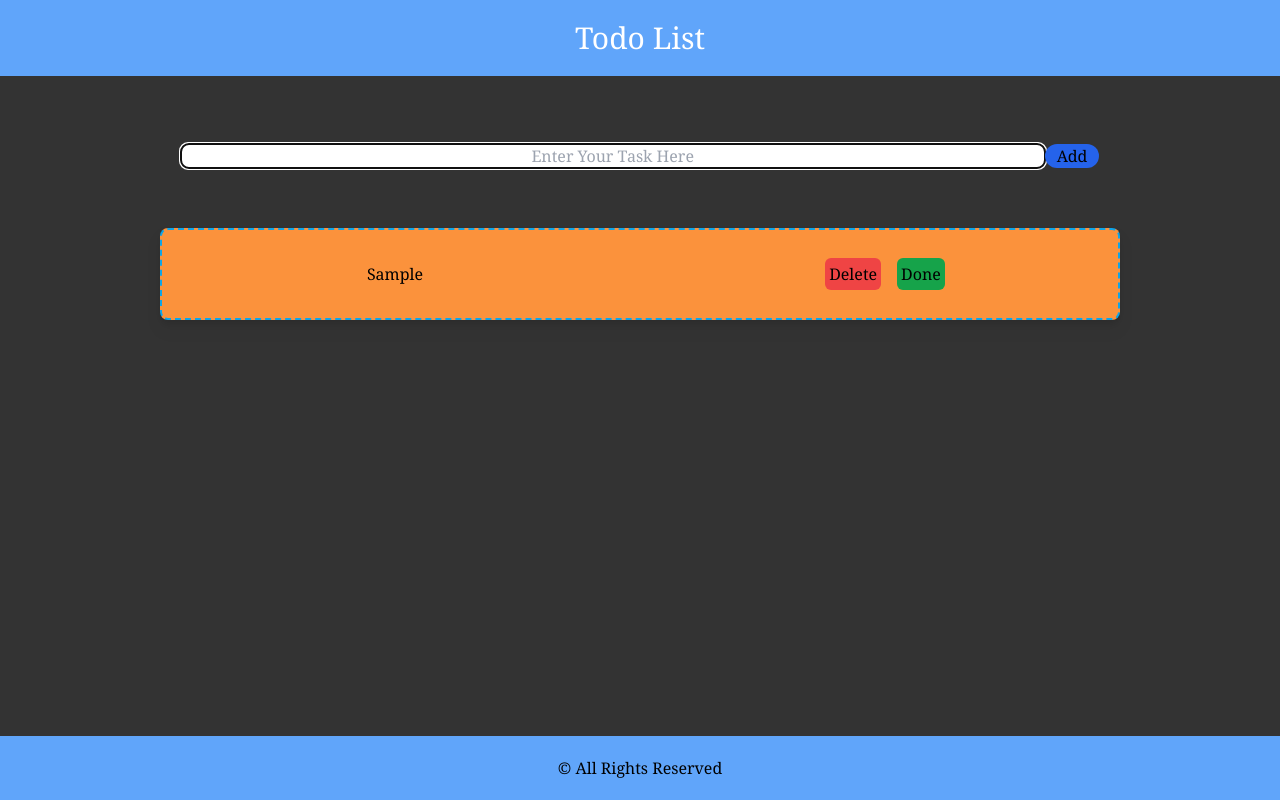
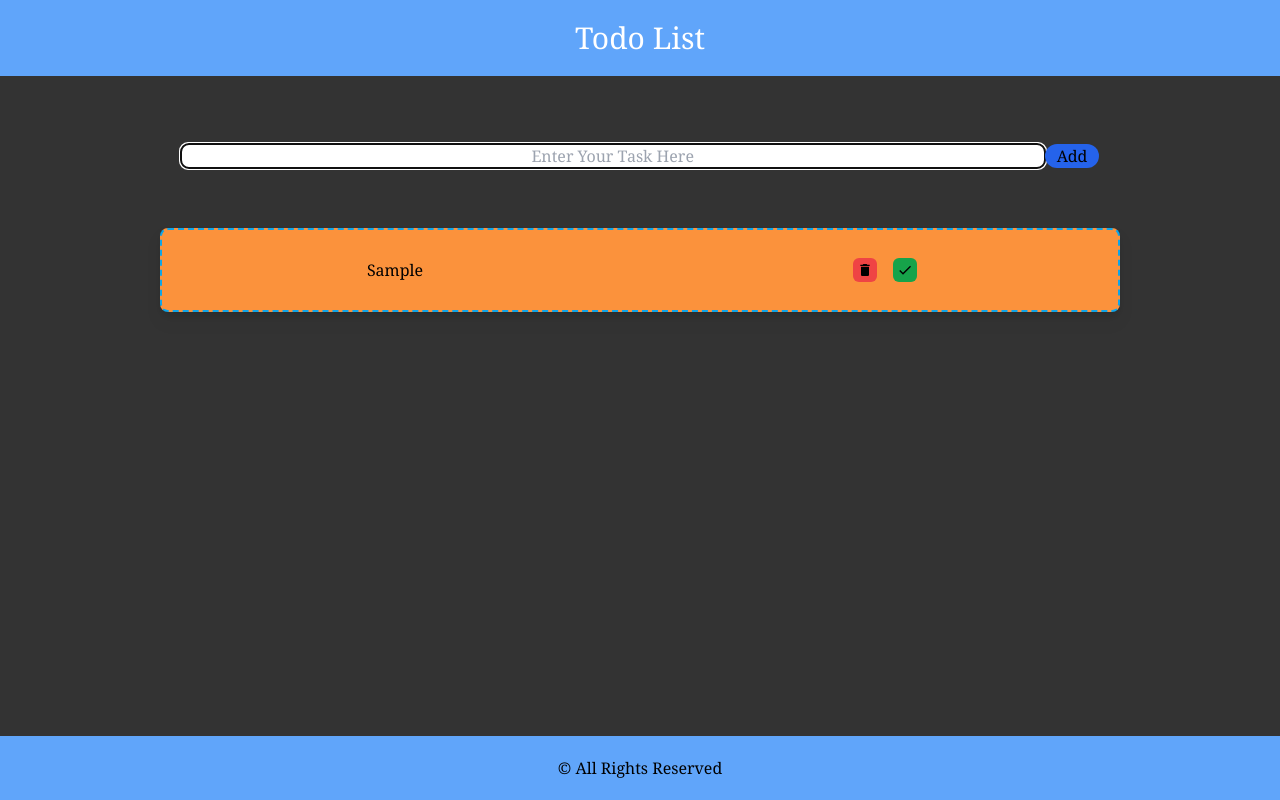
Before and after one commit to GashawMucheye/React-TypeScript-Todo_list, a React (Vite) app in the folder todo-list/: page / in a window 1280 px wide. Both pictures are taken after typing "Sample" into the empty fields and a click on the button "Add". Built offline with nearby package versions, Linux system fonts and the light colour scheme.

Commit message:
install react-icons

```diff
--- a/todo-list/package.json
+++ b/todo-list/package.json
@@ -14,7 +14,7 @@
     "react": "^18.2.0",
     "react-beautiful-dnd": "^13.1.1",
     "react-dom": "^18.2.0",
-    "react-toastify": "^9.1.3"
+    "react-icons": "^5.0.1"
   },
   "devDependencies": {
     "@types/react": "^18.2.43",
--- a/todo-list/src/components/Main.tsx
+++ b/todo-list/src/components/Main.tsx
@@ -10,7 +10,7 @@ const Main: FC = () => {
   const { tasks } = state;
 
   return (
-    <main className="py-5  flex-1 bg-[#333] ">
+    <main className="py-5  flex-1 bg-[#333]">
       <InputFields todo={todo} setTodo={setTodo} />
       <Droppable droppableId="TodosList">
         {(provided) => (
--- a/todo-list/src/components/SingleTodo.tsx
+++ b/todo-list/src/components/SingleTodo.tsx
@@ -2,6 +2,8 @@ import { FC, useContext } from 'react';
 import { Tasking } from '../context/TaskProvider';
 import { Draggable } from 'react-beautiful-dnd';
 import { TypeSingleTodo } from '../types/types';
+import { MdDelete, MdDone } from 'react-icons/md';
+
 const SingleTodo: FC<TypeSingleTodo> = ({ todo, id, isDone, index }) => {
   const { dispatch } = useContext(Tasking);
   //handle delete
@@ -29,13 +31,13 @@ const SingleTodo: FC<TypeSingleTodo> = ({ todo, id, isDone, index }) => {
               className="bg-red-500 text-center m-2 p-1 rounded-md"
               onClick={handleDelete}
             >
-              Delete
+              <MdDelete />
             </button>
             <button
               className="bg-green-600 text-center m-2 p-1 rounded-md"
               onClick={handleDone}
             >
-              Done
+              <MdDone />
             </button>
           </section>
         </div>
```
Also changed, not shown: 2 other files (tests, documents, lock files or other folders).
